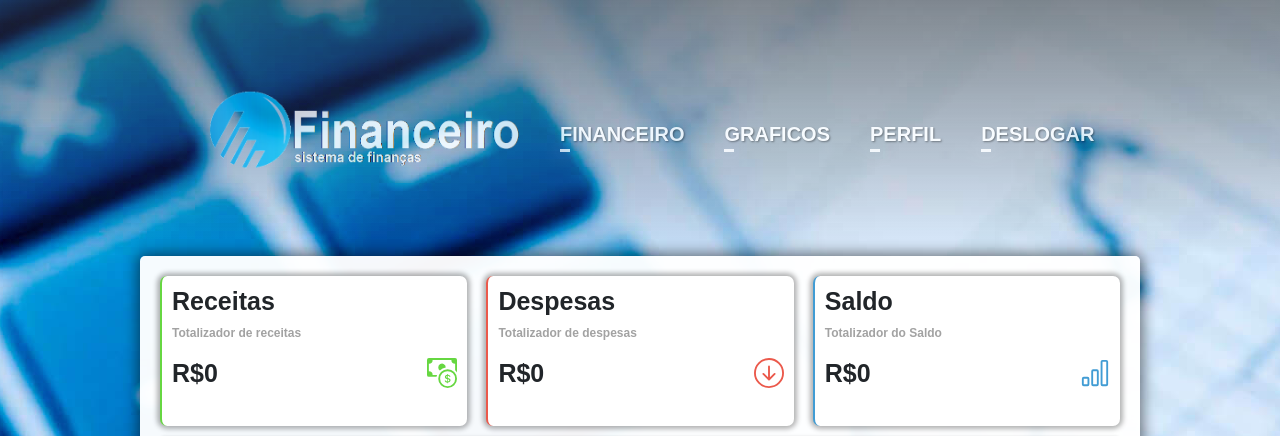
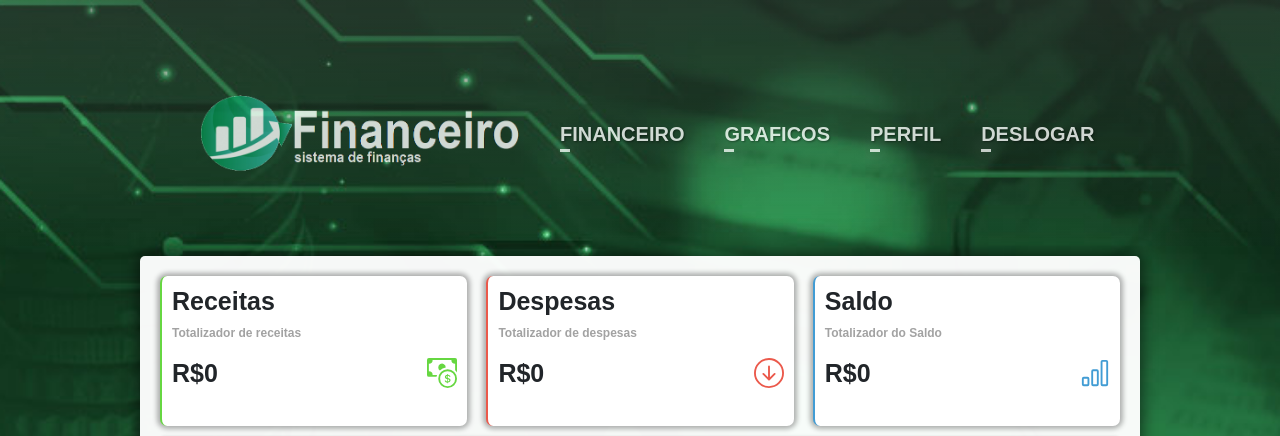
Before and after one commit to agildojunior/FinanceiroProjetoDjango, a Django app: page /auth/inicio/ in a window 1280 px wide. Shown: the top 436 px of the page. Run offline with Django 4.2, Linux system fonts and the light colour scheme; a user stored in the database is signed in; data comes from the database, SQL or seed files in the repository; both versions use the stored data as it was after the commit; some libraries are stand-ins or nearby versions.

Commit message:
ajustes no front

```diff
--- a/main/templates/components/navbar.html
+++ b/main/templates/components/navbar.html
@@ -5,7 +5,7 @@
     <div class=navegadordiv1>
         <li class=linavimg>
             <a>
-                <img src="{% static 'img/logonav.png' %}" width='330px' height='95px'/>
+                <img src="{% static 'img/logo2.png' %}" width='330px' height='95px'/>
             </a>
         </li>
     </div>
--- a/main/templates/editar/editDespesas.html
+++ b/main/templates/editar/editDespesas.html
@@ -35,7 +35,7 @@
                             {% endfor %}
                         </select>
                     </div>
-                    <button style="float: left;" class="btn btn-primary">Salvar</button>
+                    <button style="float: left;" class="btn btn-success">Salvar</button>
                 </form>
             </div>
         </div>
@@ -43,7 +43,9 @@
 </body>
 <style>
 .Backgroundimg{
-    background: url("{% static 'img/background2.png' %}") no-repeat;
+    background: url("{% static 'img/backgroundCopia.png' %}") no-repeat;
+    background-size: cover;
+    background-position: center center;
 }
 </style>
 <script src="https://cdn.jsdelivr.net/npm/bootstrap@5.2.3/dist/js/bootstrap.bundle.min.js" integrity="sha384-kenU1KFdBIe4zVF0s0G1M5b4hcpxyD9F7jL+jjXkk+Q2h455rYXK/7HAuoJl+0I4" crossorigin="anonymous"></script>
--- a/main/templates/editar/editReceitas.html
+++ b/main/templates/editar/editReceitas.html
@@ -35,7 +35,7 @@
                             {% endfor %}
                         </select>
                     </div>
-                    <button style="float: left;" class="btn btn-primary">Salvar</button>
+                    <button style="float: left;" class="btn btn-success">Salvar</button>
                 </form>
             </div>
         </div>
@@ -43,7 +43,9 @@
 </body>
 <style>
 .Backgroundimg{
-    background: url("{% static 'img/background2.png' %}") no-repeat;
+    background: url("{% static 'img/backgroundCopia.png' %}") no-repeat;
+    background-size: cover;
+    background-position: center center;
 }
 </style>
 <script src="https://cdn.jsdelivr.net/npm/bootstrap@5.2.3/dist/js/bootstrap.bundle.min.js" integrity="sha384-kenU1KFdBIe4zVF0s0G1M5b4hcpxyD9F7jL+jjXkk+Q2h455rYXK/7HAuoJl+0I4" crossorigin="anonymous"></script>
--- a/main/templates/grafico/grafico.html
+++ b/main/templates/grafico/grafico.html
@@ -93,7 +93,9 @@
 </body>
 <style>
 .Backgroundimg{
-    background: url("{% static 'img/background2.png' %}") no-repeat;
+    background: url("{% static 'img/backgroundCopia.png' %}") no-repeat;
+    background-size: cover;
+    background-position: center center;
 }
 </style>
 <script src="https://cdn.jsdelivr.net/npm/bootstrap@5.2.3/dist/js/bootstrap.bundle.min.js" integrity="sha384-kenU1KFdBIe4zVF0s0G1M5b4hcpxyD9F7jL+jjXkk+Q2h455rYXK/7HAuoJl+0I4" crossorigin="anonymous"></script>
--- a/main/templates/inicio/inicio.html
+++ b/main/templates/inicio/inicio.html
@@ -43,7 +43,7 @@
                     </div>
                     <div class="modal-footer">
                         <button type="button" class="btn btn-secondary" data-bs-dismiss="modal">Cancelar</button>
-                        <button class="btn btn-primary">Cadastrar</button>
+                        <button class="btn btn-success">Cadastrar</button>
                     </div>
                 </form>
             </div>
@@ -80,7 +80,7 @@
                     </div>
                     <div class="modal-footer">
                         <button type="button" class="btn btn-secondary" data-bs-dismiss="modal">Cancelar</button>
-                        <button class="btn btn-primary">Cadastrar</button>
+                        <button class="btn btn-success">Cadastrar</button>
                     </div>
                 </form>
             </div>
@@ -105,7 +105,7 @@
                     </div>
                     <div class="modal-footer">
                         <button type="button" class="btn btn-secondary" data-bs-dismiss="modal">Cancelar</button>
-                        <button class="btn btn-primary">Cadastrar</button>
+                        <button class="btn btn-success">Cadastrar</button>
                     </div>
                 </form>
             </div>
@@ -326,7 +326,9 @@
 </body>
 <style>
 .Backgroundimg{
-    background: url("{% static 'img/background2.png' %}") no-repeat;
+    background: url("{% static 'img/backgroundCopia.png' %}") no-repeat;
+    background-size: cover;
+    background-position: center center;
 }
 </style>
 <script src="https://cdn.jsdelivr.net/npm/bootstrap@5.2.3/dist/js/bootstrap.bundle.min.js" integrity="sha384-kenU1KFdBIe4zVF0s0G1M5b4hcpxyD9F7jL+jjXkk+Q2h455rYXK/7HAuoJl+0I4" crossorigin="anonymous"></script>
```
Also changed, not shown: main/templates/cadastro/cadastro.html (+4 -4 lines), main/templates/login/login.html (+4 -4 lines), main/templates/perfil/perfil.html (+5 -3 lines), db.sqlite3, main/static/img/backgroundCopia.png, main/static/img/logo2.png, main/static/img/logonavCopia.png (added).
